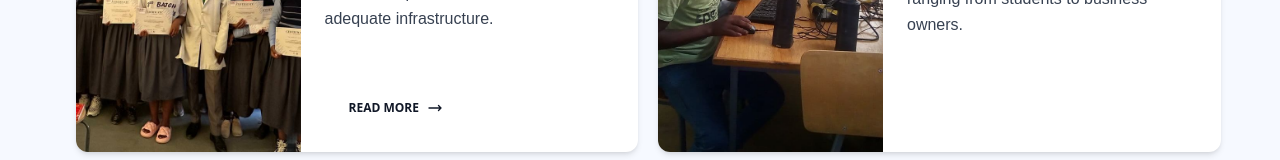
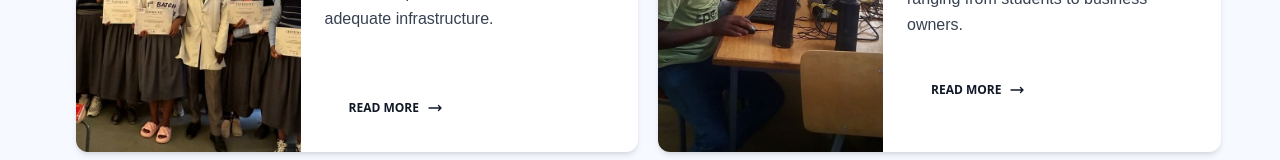
Before and after one commit to Admin-iCog-ACC/DigiTruckRegistration, a Next.js app: page / in a window 1280 px wide. Shown: the part 419-579 px from the top of the page. Built offline with nearby package versions, Linux system fonts and the light colour scheme.

Commit message:
nav links

```diff
--- a/components/Home.js
+++ b/components/Home.js
@@ -63,8 +63,8 @@ function Landing() {
             digital marketing, for individuals and institutions ranging from
             students to business owners.
           </p>
-          {/* <a
-            href="https://icogacc.com/impact/public+workshops"
+          <a
+            href="https://icogacc.com/impact/digital+literacy"
             className="inline-block"
           >
             <button
@@ -87,7 +87,7 @@ function Landing() {
                 ></path>
               </svg>
             </button>
-          </a> */}
+          </a>
         </div>
       </div>
 
```
